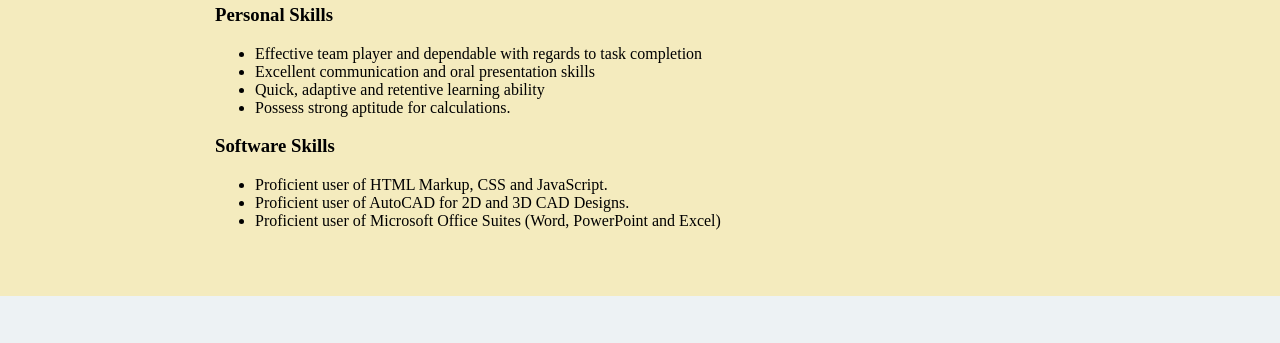
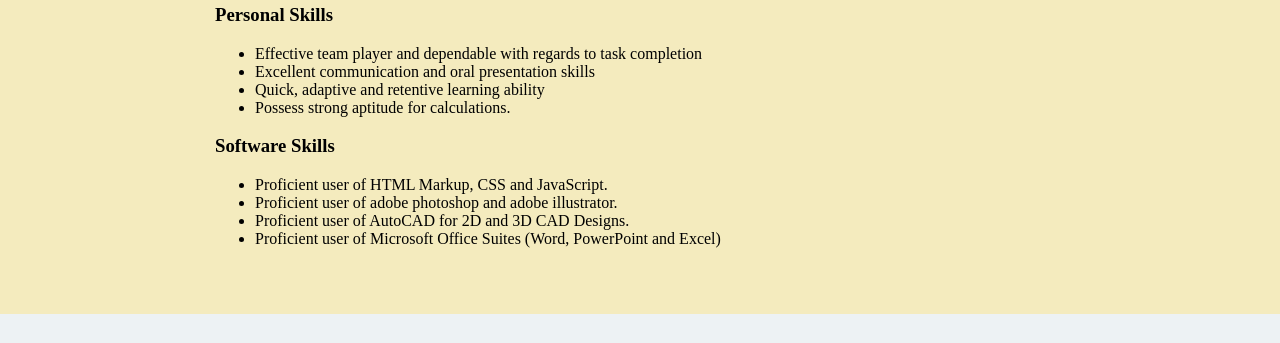
Before and after one commit to giddeonn/giddeonn.github.io, a plain HTML site: page index.html in a window 1280 px wide. Shown: the part 412-755 px from the top of the page. Drawn offline with Linux system fonts and the light colour scheme.

Commit message:
body adjustment

```diff
--- a/index.html
+++ b/index.html
@@ -35,6 +35,7 @@
             <h3>Software Skills<br></h3>
             <ul>
                 <li>Proficient user of HTML Markup, CSS and JavaScript.</li>
+                <li>Proficient user of adobe photoshop and adobe illustrator.</li>
                 <li>Proficient user of AutoCAD for 2D and 3D CAD Designs.</li>
                 <li>Proficient user of Microsoft Office Suites (Word, PowerPoint and Excel)</li>
             </ul>
```
